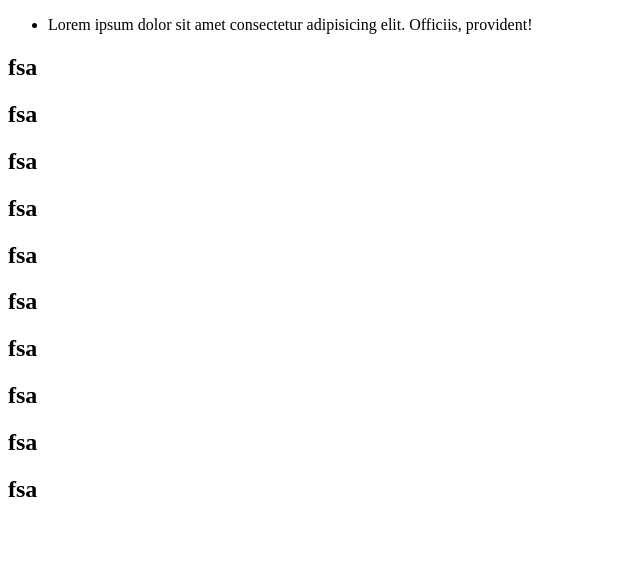
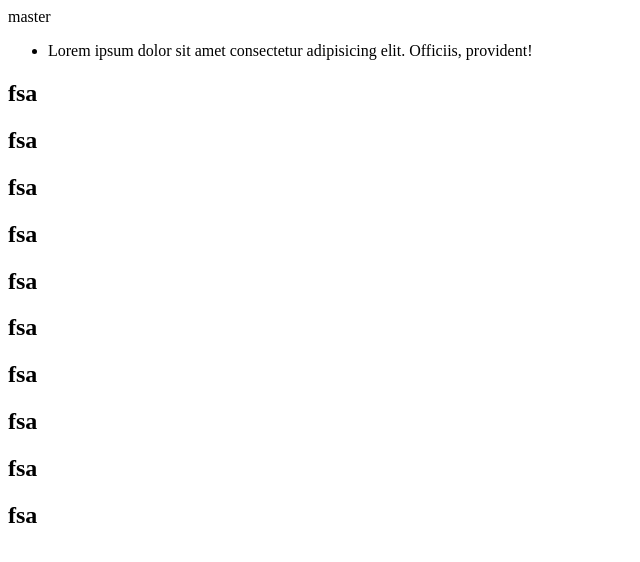
Before and after one commit to Real4real/ta, a plain HTML site: page index.html in a window 1280 px wide. Shown: the whole page, without its empty margins (0-640 px from the left). Drawn offline with Linux system fonts and the light colour scheme.

Commit message:
master commit

```diff
--- a/index.html
+++ b/index.html
@@ -7,6 +7,7 @@
 </head>
 <body>
     <div class="maincontainer">
+        master
         <div>
             <ul>
                 <li>Lorem ipsum dolor sit amet consectetur adipisicing elit. Officiis, provident!</li>
```
